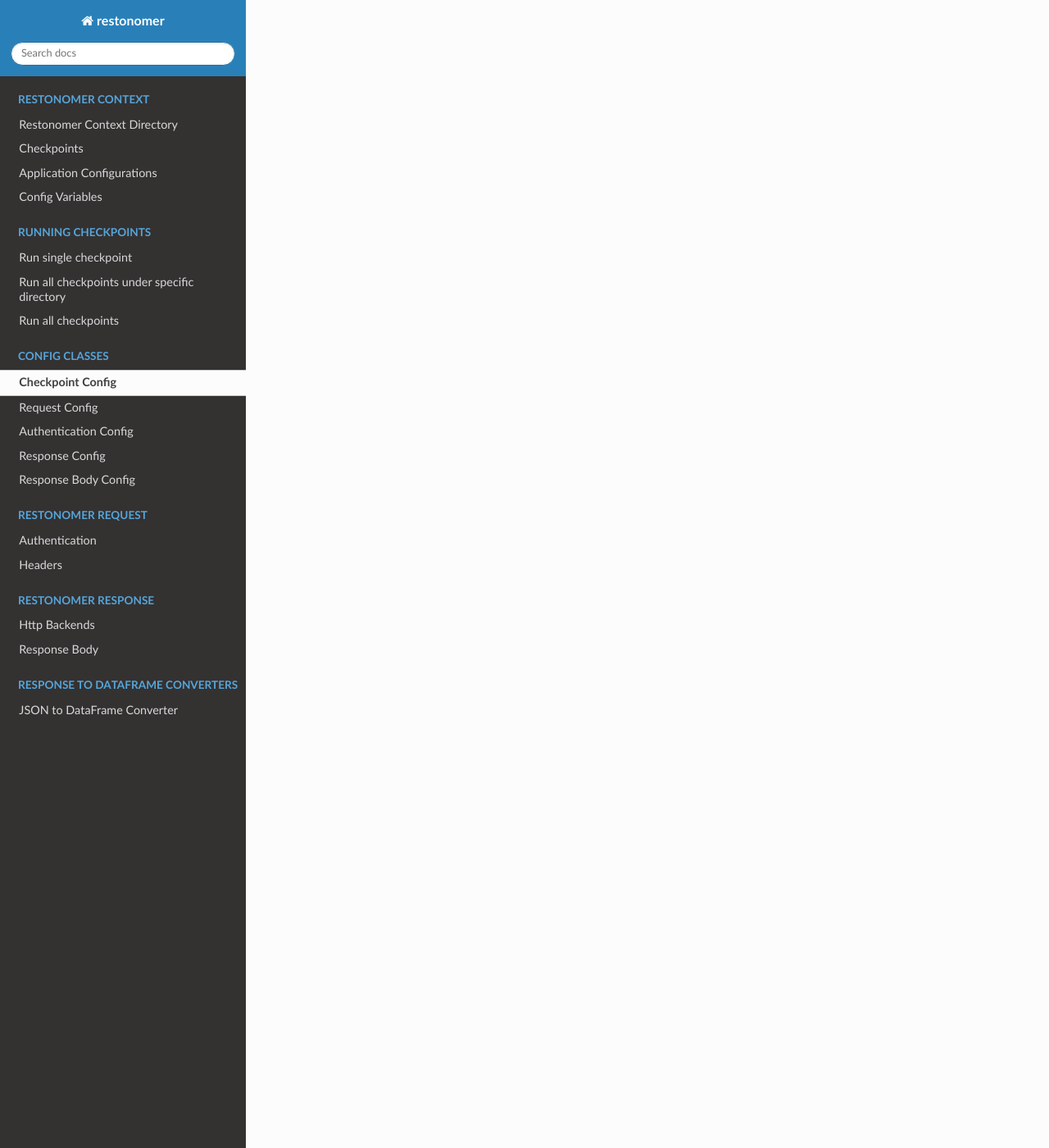
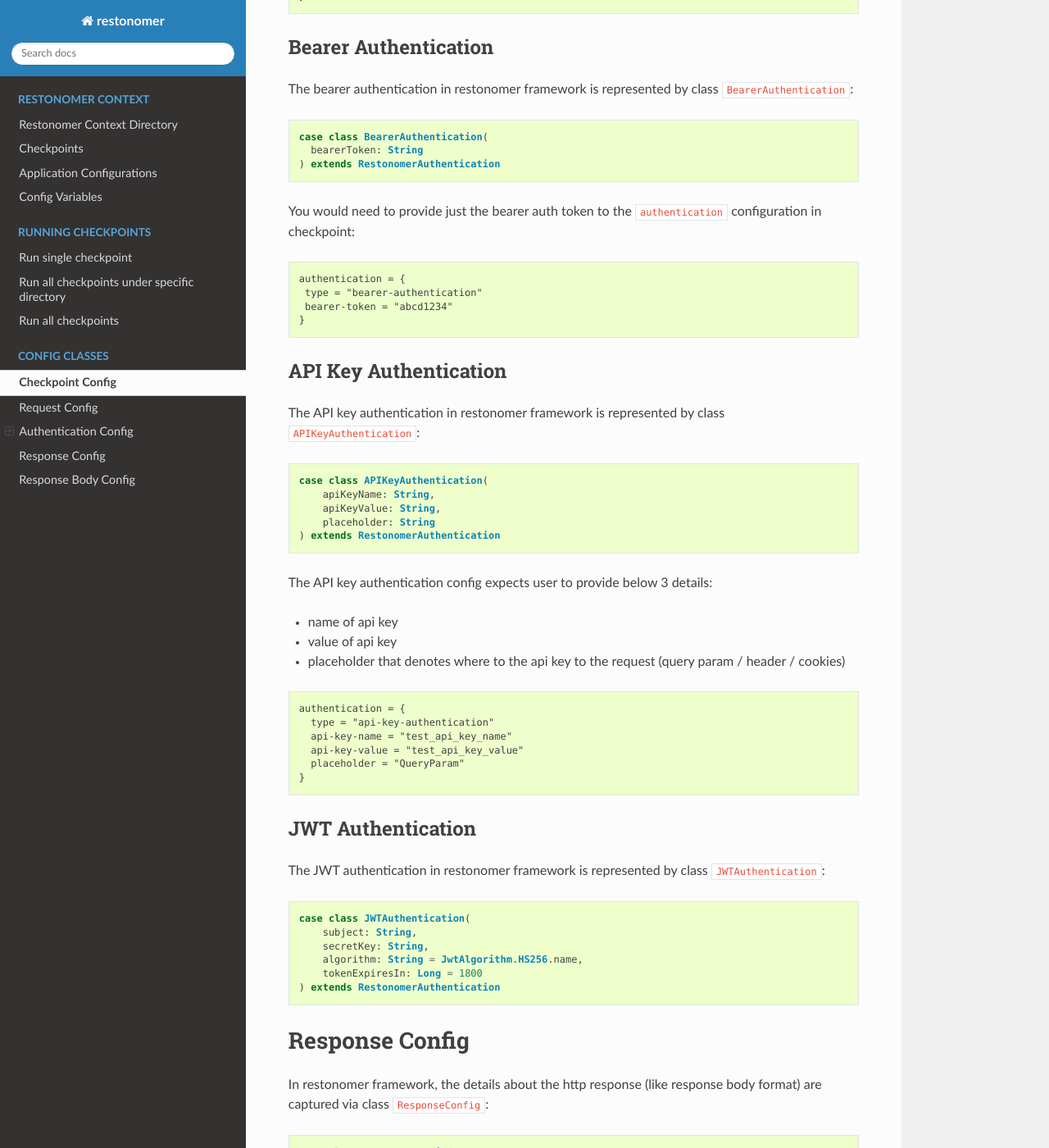
Before and after one commit to teamclairvoyant/restonomer, a Sphinx documentation site: the page built from docs/source/config_classes.md, in a window 1280 px wide and 1400 px high, scrolled down 3171 px. Shown: the whole window at 82% size. Built offline with Sphinx 7.4.7 and the Read the Docs theme 2.0.0, drawn with Linux system fonts in a browser that asks for light colours; some of the changed text lies outside the part shown.

Commit message:
Added documentation for Authentication, Response Config

````diff
--- a/core/src/it/resources/restonomer_context/checkpoints/authentication/api_key_authentication/checkpoint_api_key_authentication_query_string.conf
+++ b/core/src/it/resources/restonomer_context/checkpoints/authentication/api_key_authentication/checkpoint_api_key_authentication_query_param.conf
@@ -1,7 +1,7 @@
-name = "checkpoint_api_key_authentication_query_string"
+name = "checkpoint_api_key_authentication_query_param"
 
 request = {
-  url = "http://localhost:8080/api-key-auth-query-string"
+  url = "http://localhost:8080/api-key-auth-query-param"
 
   authentication = {
     type = "api-key-authentication"
--- a/docs/source/config_classes.md
+++ b/docs/source/config_classes.md
@@ -69,9 +69,193 @@ The request configuration contains below configs options to be provided by the u
 | authentication |    Yes    |       -       | The type of authentication mechanism supported by Http Request<br/>Restonomer supports: `basic-authentication`, `bearer-authentication`, `api-key-authentication`, `jwt-authentication` |
 | headers        |    No     |       -       | List of headers to provided as a part of Http request in the form of key-value pairs                                                                                                    |
 
+The request configuration can be represented in the checkpoint file in below manner:
 
+```hocon
+request = {
+  method = "GET"
+
+  url = "http://localhost:8080/custom-headers"
+
+  authentication = {
+    type = "basic-authentication"
+    user-name = "test_user"
+    password = "test_password"
+  }
+
+  headers = {
+    "header_key_1" = "header_value_1",
+    "header_key_2" = "header_value_2"
+  }
+}
+```
 # Authentication Config
+
+The authentication in restonomer is represented by trait `RestonomerAuthentication`:
+
+```scala
+sealed trait RestonomerAuthentication {
+
+  def validateCredentials(): Unit
+
+  def authenticate(httpRequest: Request[Either[String, String], Any]): Request[Either[String, String], Any]
+
+  def validateCredentialsAndAuthenticate(
+      httpRequest: Request[Either[String, String], Any]
+  ): Request[Either[String, String], Any] = {
+    validateCredentials()
+    authenticate(httpRequest)
+  }
+
+}
+```
+
+The restonomer framework supports below authentication mechanisms:
+
+* Basic Authentication
+* Bearer Authentication
+* API Key Authentication
+* JWT Authentication
+
+## Basic Authentication
+
+The basic authentication in restonomer framework is represented by class `BasicAuthentication`:
+
+```scala
+case class BasicAuthentication(
+    basicToken: Option[String] = None,
+    userName: Option[String] = None,
+    password: Option[String] = None
+) extends RestonomerAuthentication
+```
+
+Basic authentication can be achieved in restonomer using 2 ways:
+
+* By providing username and password
+
+```hocon
+authentication = {
+ type = "basic-authentication"
+ user-name = "test_user"
+ password = "test_password"
+}
+```
+
+* By providing basic auth token
+
+```hocon
+authentication = {
+ type = "basic-authentication"
+ basic-token = "abcd1234"
+}
+```
+
+## Bearer Authentication
+
+The bearer authentication in restonomer framework is represented by class `BearerAuthentication`:
+
+```scala
+case class BearerAuthentication(
+  bearerToken: String
+) extends RestonomerAuthentication
+```
+
+You would need to provide just the bearer auth token to the `authentication` configuration in checkpoint:
+
+```hocon
+authentication = {
+ type = "bearer-authentication"
+ bearer-token = "abcd1234"
+}
+```
+
+## API Key Authentication
+
+The API key authentication in restonomer framework is represented by class `APIKeyAuthentication`:
+
+```scala
+case class APIKeyAuthentication(
+    apiKeyName: String,
+    apiKeyValue: String,
+    placeholder: String
+) extends RestonomerAuthentication
+```
+
+The API key authentication config expects user to provide below 3 details:
+
+* name of api key
+* value of api key
+* placeholder that denotes where to the api key to the request (query param / header / cookies)
+
+```hocon
+authentication = {
+  type = "api-key-authentication"
+  api-key-name = "test_api_key_name"
+  api-key-value = "test_api_key_value"
+  placeholder = "QueryParam"
+}
+```
+
+## JWT Authentication
+
+The JWT authentication in restonomer framework is represented by class `JWTAuthentication`:
+
+```scala
+case class JWTAuthentication(
+    subject: String,
+    secretKey: String,
+    algorithm: String = JwtAlgorithm.HS256.name,
+    tokenExpiresIn: Long = 1800
+) extends RestonomerAuthentication
+```
 
 # Response Config
 
+In restonomer framework, the details about the http response (like response body format) are captured via class
+`ResponseConfig`:
+
+```scala
+case class ResponseConfig(
+    body: ResponseBodyConfig
+)
+```
+
+User need to provide below configs for Response Configuration:
+
+| Config Name | Mandatory | Default Value | Description                                                       |
+|:------------|:---------:|:-------------:|:------------------------------------------------------------------|
+| body        |    Yes    |       -       | The body of the http response represented by `ResponseBodyConfig` |
+
+The response configurations are provided in the checkpoint file in the below manner:
+
+```hocon
+response = {
+  body = {
+    format = "JSON"
+  }
+}
+```
+
 # Response Body Config
+
+The configurations related to the body of the http response are represented by class `ResponseBodyConfig`:
+
+```scala
+case class ResponseBodyConfig(
+    format: String
+)
+```
+
+User need to provide below configs for Response Body Configuration:
+
+| Config Name | Mandatory | Default Value | Description                                                                                                                                                                                      |
+|:------------|:---------:|:-------------:|:-------------------------------------------------------------------------------------------------------------------------------------------------------------------------------------------------|
+| format      |    Yes    |       -       | The format of the body of the http response<br/>Restonomer framework supports handling formats like `JSON`<br/>Restonomer uses this information internally to convert response body to dataframe |
+
+The response configurations are provided in the checkpoint file in the below manner:
+
+```hocon
+body = {
+  format = "JSON"
+}
+```
--- a/docs/source/dataframe_converters.md
+++ /dev/null
@@ -1 +0,0 @@
-# JSON to DataFrame Converter
--- a/docs/source/restonomer_response.md
+++ /dev/null
@@ -1,3 +0,0 @@
-# Http Backends
-
-# Response Body
````
Also changed, not shown: docs/source/index.md (+0 -18 lines), docs/source/restonomer_request.md (deleted, +0 -3 lines), 4 other files.
